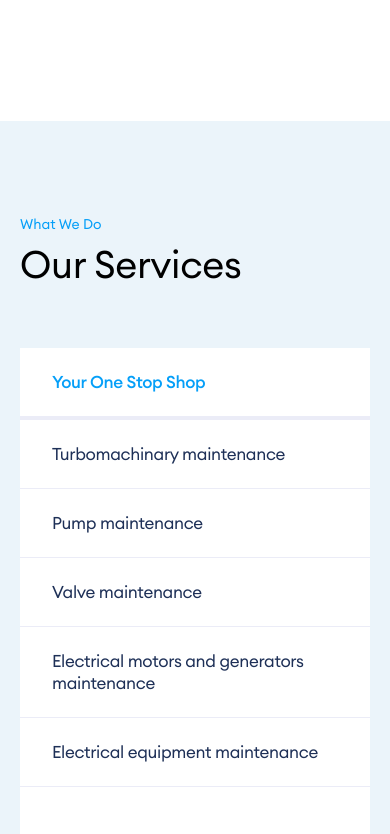
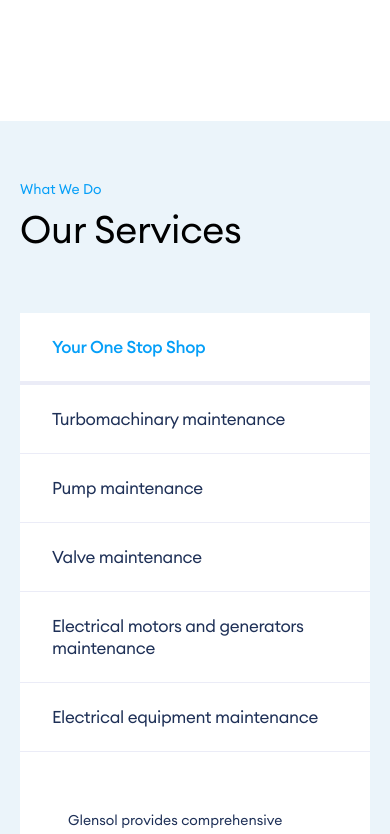
Before and after one commit to rashidovjavid1/Glensol, a React (Vite) app: page / in a window 390 px wide. Shown: the part 1620-2454 px from the top of the page. Built offline with nearby package versions, Linux system fonts and the light colour scheme.

Commit message:
style: add padding to ourServices section for improved layout

```diff
--- a/src/styles/Global.scss
+++ b/src/styles/Global.scss
@@ -149,6 +149,7 @@ body {
     }
   }
   .ourServices {
+    padding: 5.9rem 0 3.4rem;
     .container {
       .ourServicesMain {
         .ourServicesTitle {
```
